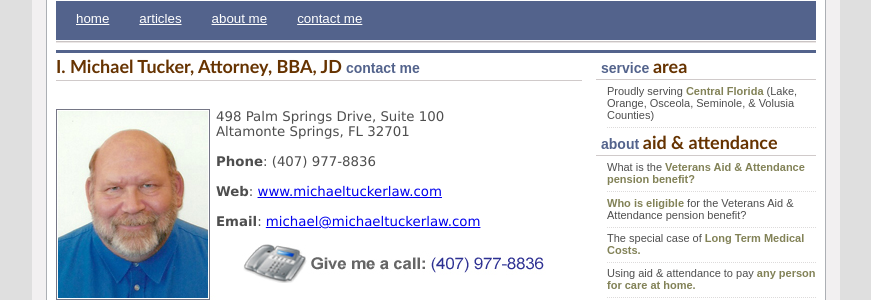
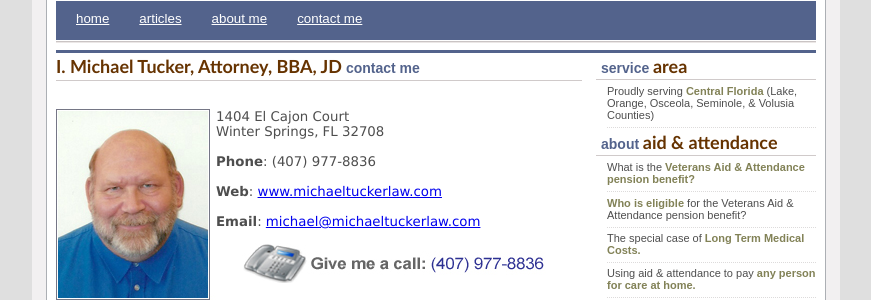
Before and after one commit to gaybro8777/floridaveteransbenefits, a Jekyll site: the page built from contact_me/index.html, in a window 1280 px wide. Shown: the part 128-428 px from the top of the page, without its empty margins (204-1075 px from the left). Built offline with Jekyll 4.4.1, drawn with Linux system fonts in a browser that asks for light colours; nearby versions of some CDN libraries; Markdown is read by kramdown in place of the engine named in the settings.

Commit message:
Update Mailing Address

```diff
--- a/contact_me/index.html
+++ b/contact_me/index.html
@@ -7,8 +7,8 @@ title: "I. Michael Tucker: Contact Me"
 						<div class="article-content">
 							<p>
 							<br />
-							<img src="/images/Michael.jpg" alt="I. Michael Tucker" width="160" height="191" style="float: left" />498 Palm Springs Drive, Suite 100<br />
-							Altamonte Springs, FL 32701<br />
+							<img src="/images/Michael.jpg" alt="I. Michael Tucker" width="160" height="191" style="float: left" />1404 El Cajon Court<br />
+							Winter Springs, FL 32708<br />
 							<br />
 							<b>Phone</b>: (407) 977-8836<br />
 							<br />
```
